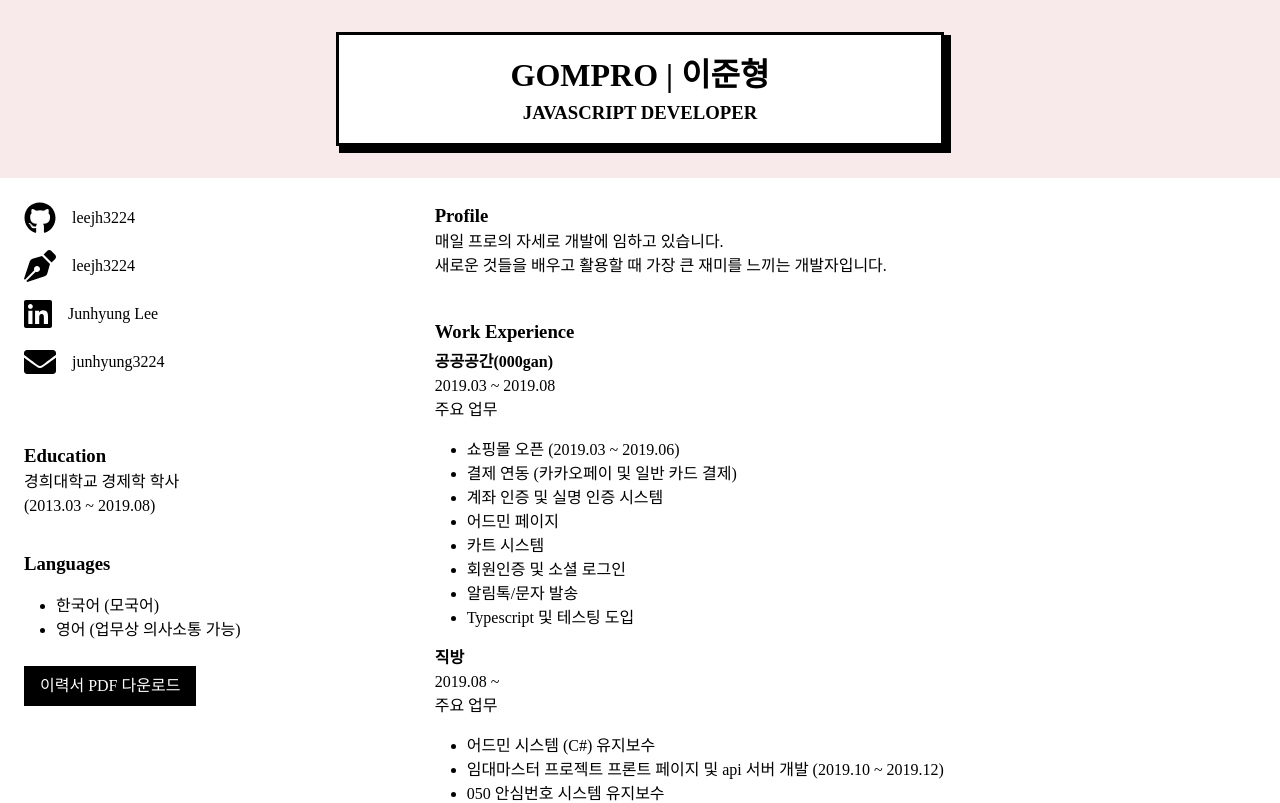
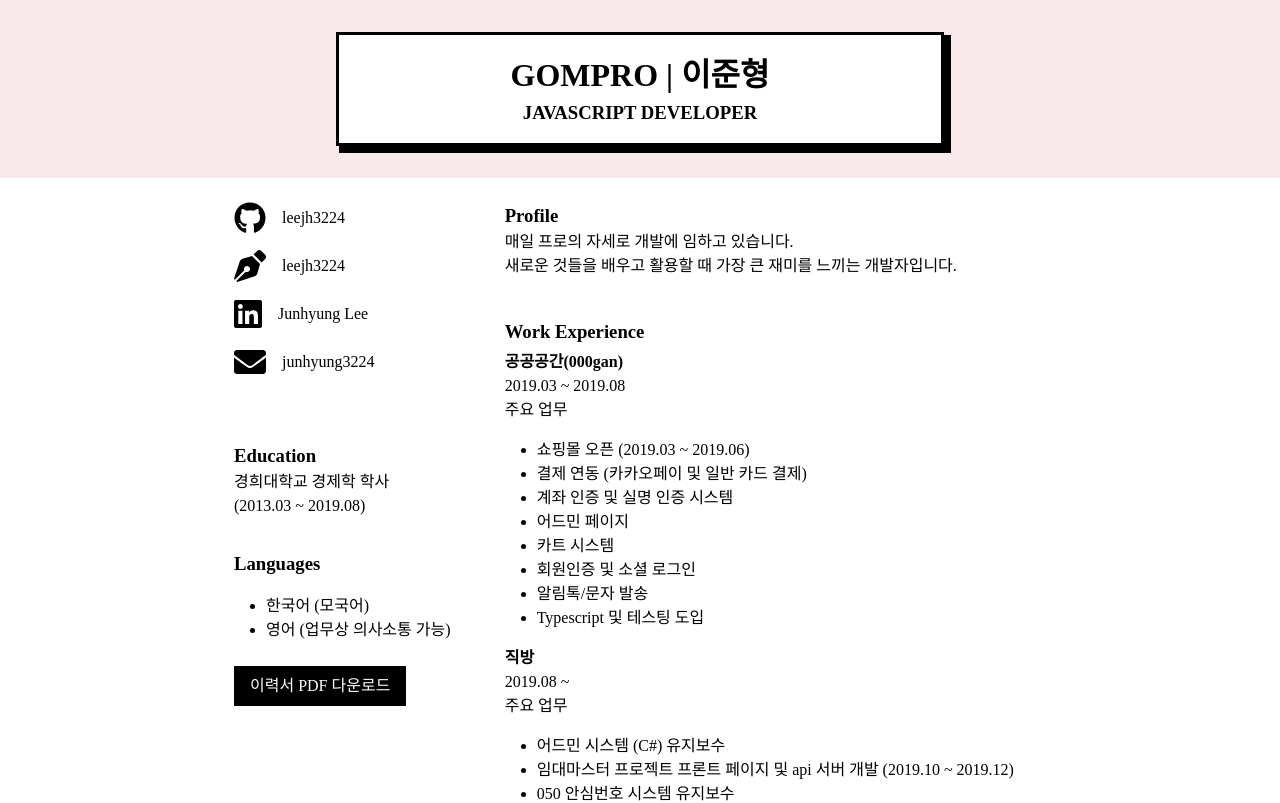
Before and after one commit to leejh3224/resume, a Vue app: page / in a window 1280 px wide. Shown: the top 803 px of the page. Built offline with nearby package versions, Linux system fonts and the light colour scheme; a web font is replaced by a local one.

Commit message:
Change resume body style

```diff
--- a/src/App.vue
+++ b/src/App.vue
@@ -148,6 +148,8 @@ export default {
   display: grid;
   grid-template-columns: 1fr 2fr;
   padding: 1.5rem;
+  max-width: 860px;
+  margin: 0 auto;
 }
 
 .left-side .social-link {
```
